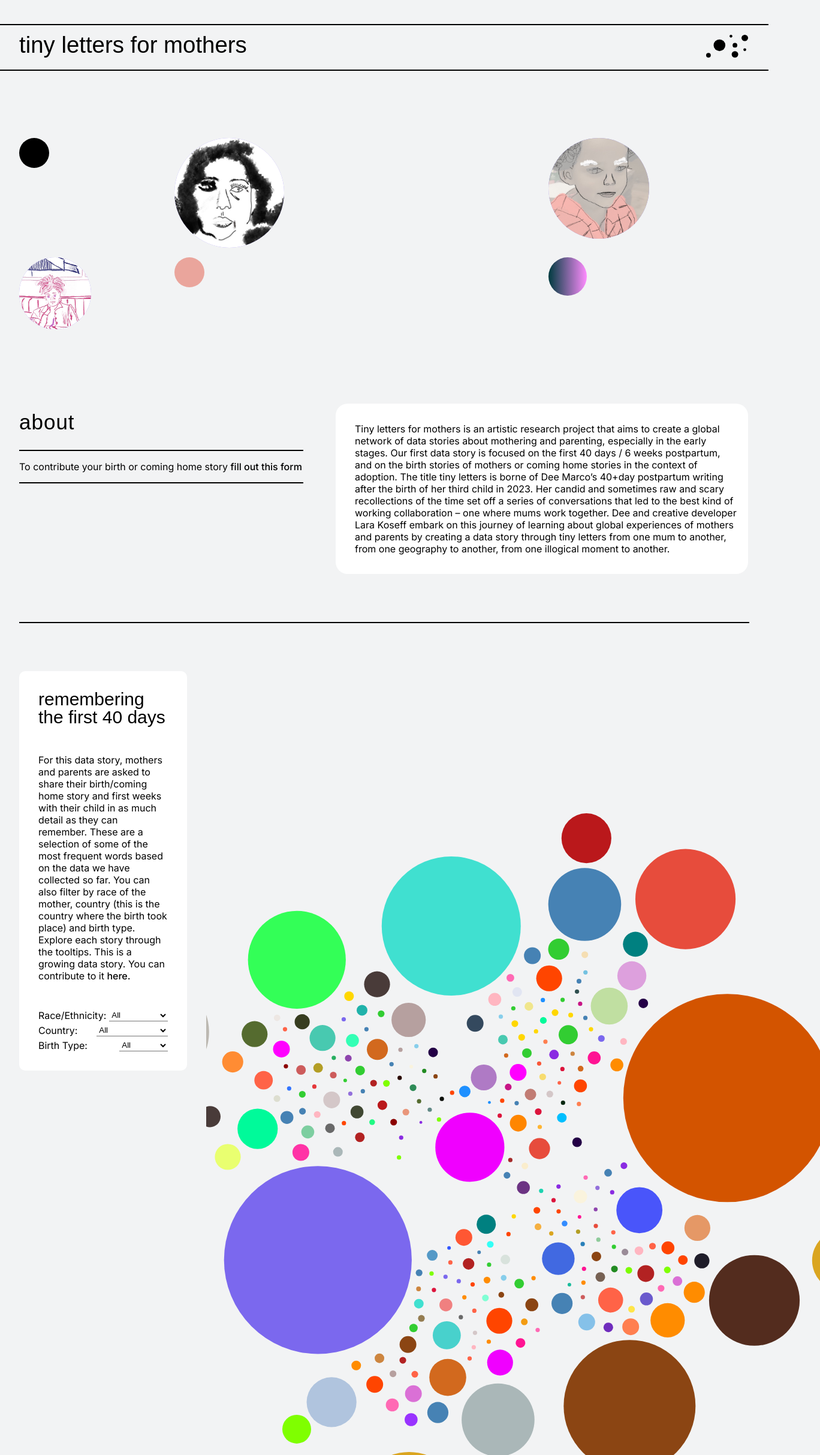
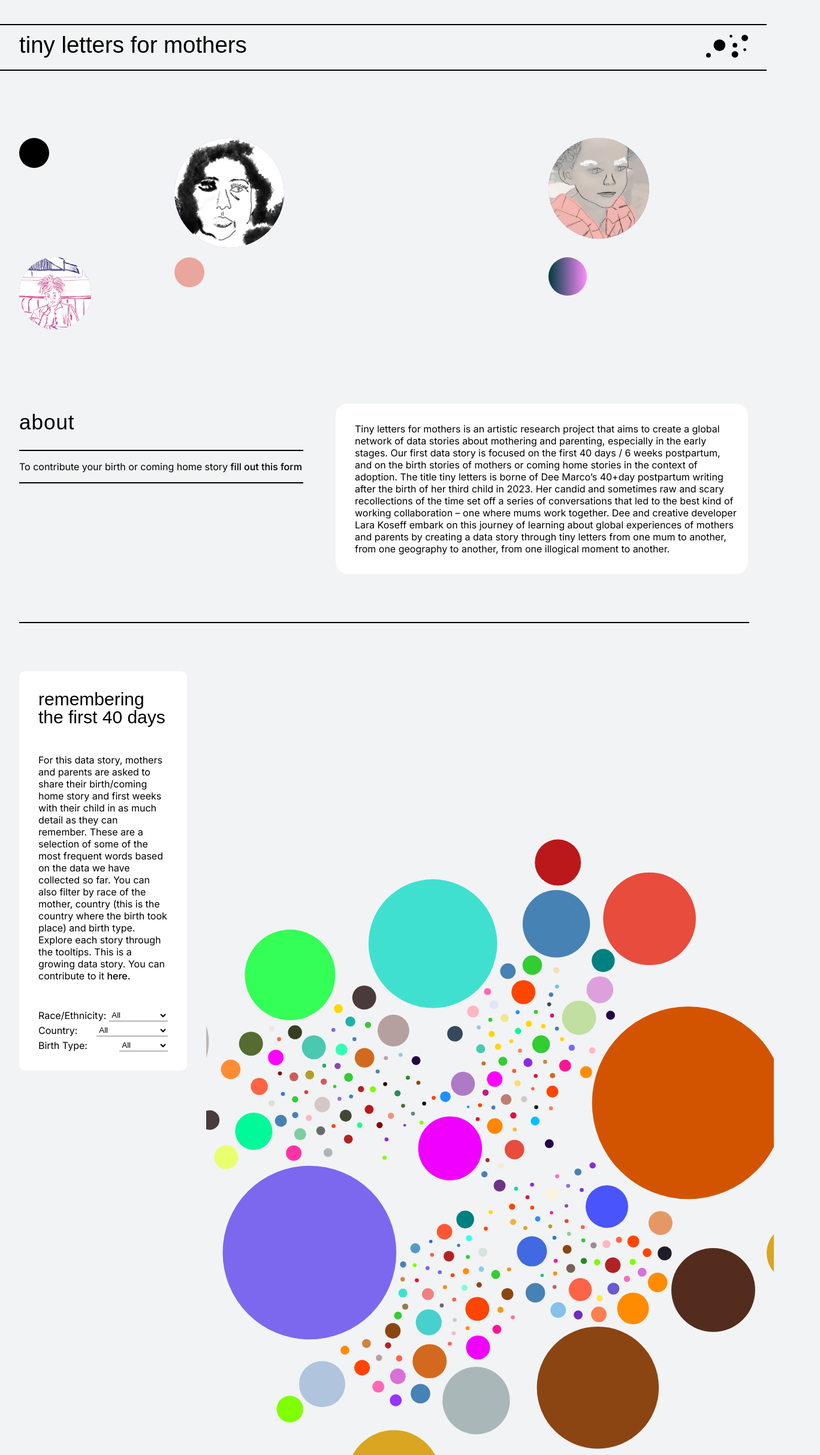
Before and after one commit to tinyletters/tinyletters.github.io, a React (Vite) app: page / in a window 1280 px wide. Shown: the top 2426 px of the page at 60% size, 1368 px wide, since content can reach past the window. Built offline with nearby package versions, Linux system fonts and the light colour scheme; a web font is replaced by a local one.

Commit message:
edit style

```diff
--- a/src/App.css
+++ b/src/App.css
@@ -25,7 +25,7 @@ body {
 }
 
 .bubble-chart {
-  width: 80vw;
+  width: 74vw;
   height: 1700px;
   grid-area: bubble;
 }
--- a/src/Header.jsx
+++ b/src/Header.jsx
@@ -25,7 +25,7 @@ export default function Header() {
         sx={{
           borderColor: "black",
       borderWidth: "1px",
-          width: "100%",
+          width: "99.8%",
           mb: 1, // Margin-bottom
         }}
       />
@@ -51,7 +51,7 @@ export default function Header() {
               borderColor: "black",
               borderWidth: "1px",
               mt: 2, // Margin-top
-              width: "100%",
+              width: "99.8%",
             }}
           />
           </div>
```
